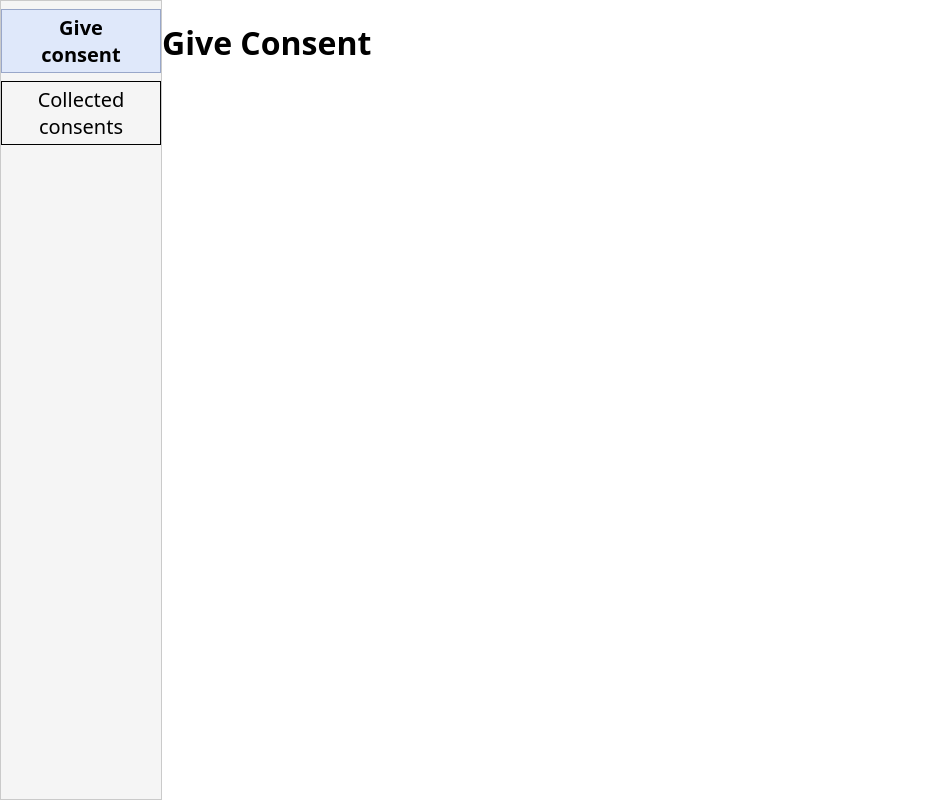
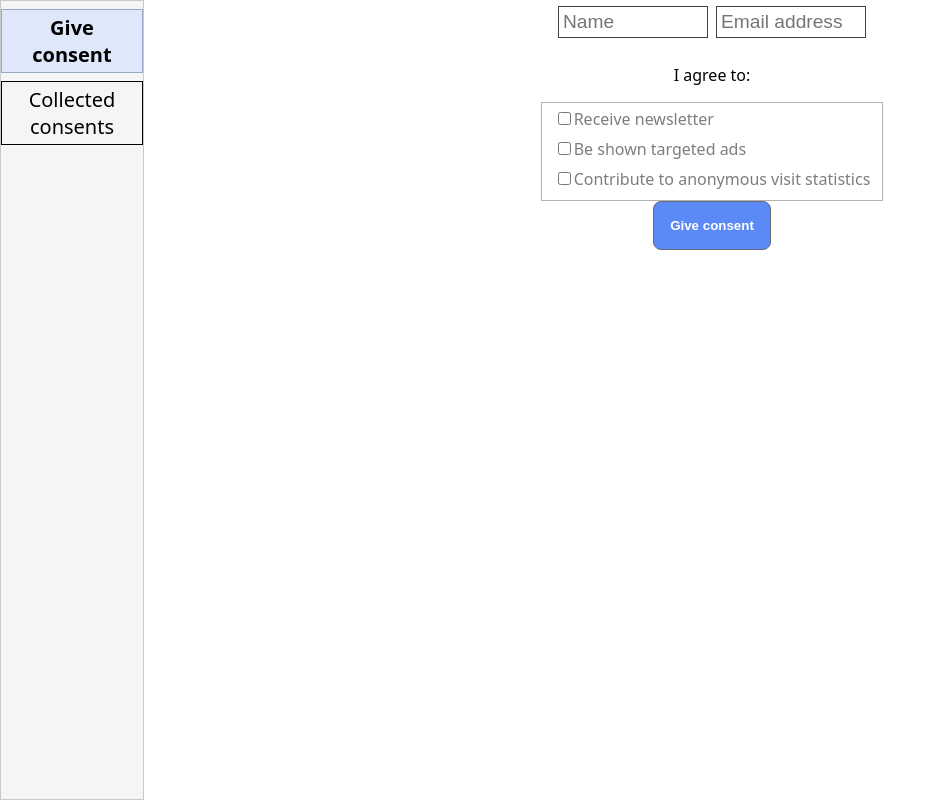
Before and after one commit to arthus05/didomi-challenge, a React (Vite) app: page /give-consent in a window 1280 px wide. Shown: the whole page, without its empty margins (0-945 px from the left). Built offline with nearby package versions, Linux system fonts and the light colour scheme.

Commit message:
wip: give consent page styling

```diff
--- a/src/App.tsx
+++ b/src/App.tsx
@@ -1,10 +1,9 @@
 import { Redirect, Route, Switch } from 'wouter'
-import { GiveConsent } from './pages/GiveConsent'
-import { Consents } from './pages/Consents'
+import { GiveConsent } from './pages/GiveConsent/GiveConsent'
+import { Consents } from './pages/Consents/Consents'
 
 function App() {
   return (
-    <main>
     <Switch>
       <Route path='/give-consent' component={GiveConsent} />
       <Route path='/consents' component={Consents} />
@@ -13,7 +12,6 @@ function App() {
         <Redirect to='give-consent' />
       </Route>
     </Switch>
-    </main>
   )
 }
 
--- a/src/layout/Page/Page.tsx
+++ b/src/layout/Page/Page.tsx
@@ -10,7 +10,7 @@ export const PageLayout = ({ children }: PageLayoutProps) => {
   return (
     <div className='page-layout'>
       <Sidebar />
-      {children}
+      <main>{children}</main>
     </div>
   )
 }
--- a/src/layout/Page/styles.scss
+++ b/src/layout/Page/styles.scss
@@ -2,4 +2,8 @@
   display: flex;
   width: 100%;
   height: 100vh;
+
+  main {
+    width: 100%;
+  }
 }
--- a/src/pages/Consents.tsx
+++ b/src/pages/Consents/Consents.tsx
@@ -1,4 +1,4 @@
-import { PageLayout } from '../layout/Page/Page'
+import { PageLayout } from '../../layout/Page/Page'
 
 export const Consents = () => {
   return (
--- a/src/pages/GiveConsent.tsx
+++ /dev/null
@@ -1,9 +0,0 @@
-import { PageLayout } from '../layout/Page/Page'
-
-export const GiveConsent = () => {
-  return (
-    <PageLayout>
-      <h1>Give Consent</h1>
-    </PageLayout>
-  )
-}
--- /dev/null
+++ b/src/pages/GiveConsent/GiveConsent.tsx
@@ -0,0 +1,39 @@
+import { PageLayout } from '../../layout/Page/Page'
+
+import './styles.scss'
+
+export const GiveConsent = () => {
+  return (
+    <PageLayout>
+      <section className='give-consent'>
+        <form action='' className='give-consent__form'>
+          <fieldset className='give-consent__form-user-data'>
+            <input type='text' id='name' placeholder='Name' />
+            <input type='text' id='email' placeholder='Email address' />
+          </fieldset>
+
+          <p>I agree to:</p>
+
+          <fieldset className='give-consent__form-consents'>
+            <div>
+              <input type='checkbox' id='consent1' />
+              <label htmlFor='consent1'>Receive newsletter</label>
+            </div>
+
+            <div>
+              <input type='checkbox' id='consent2' />
+              <label htmlFor='consent2'>Be shown targeted ads</label>
+            </div>
+
+            <div>
+              <input type='checkbox' id='consent3' />
+              <label htmlFor='consent3'>Contribute to anonymous visit statistics</label>
+            </div>
+          </fieldset>
+
+          <button className='give-consent__form-submit'>Give consent</button>
+        </form>
+      </section>
+    </PageLayout>
+  )
+}
--- /dev/null
+++ b/src/pages/GiveConsent/styles.scss
@@ -0,0 +1,48 @@
+.give-consent {
+  display: flex;
+  justify-content: center;
+  height: 100vh;
+  width: 100%;
+
+  &__form {
+    display: flex;
+    flex-direction: column;
+    align-items: center;
+
+    &-user-data {
+      border: none;
+      display: flex;
+      gap: 0.5rem;
+
+      input {
+        width: 140px;
+        padding: 0.25rem;
+        border: 1.5px solid #404040;
+
+        font-size: 1.2rem;
+      }
+    }
+
+    &-consents {
+      display: flex;
+      flex-direction: column;
+      gap: 0.5rem;
+
+      border-width: 1px;
+      border-color: #b2b2b2;
+
+      color: #7d7d7d;
+    }
+
+    &-submit {
+      padding: 1rem;
+      border-radius: 0.5rem;
+
+      color: #fff;
+      font-weight: bold;
+
+      background-color: #5b8af7;
+      border: 1px solid #656a78;
+    }
+  }
+}
```
Lines whose indentation alone changed are shown as unchanged.
